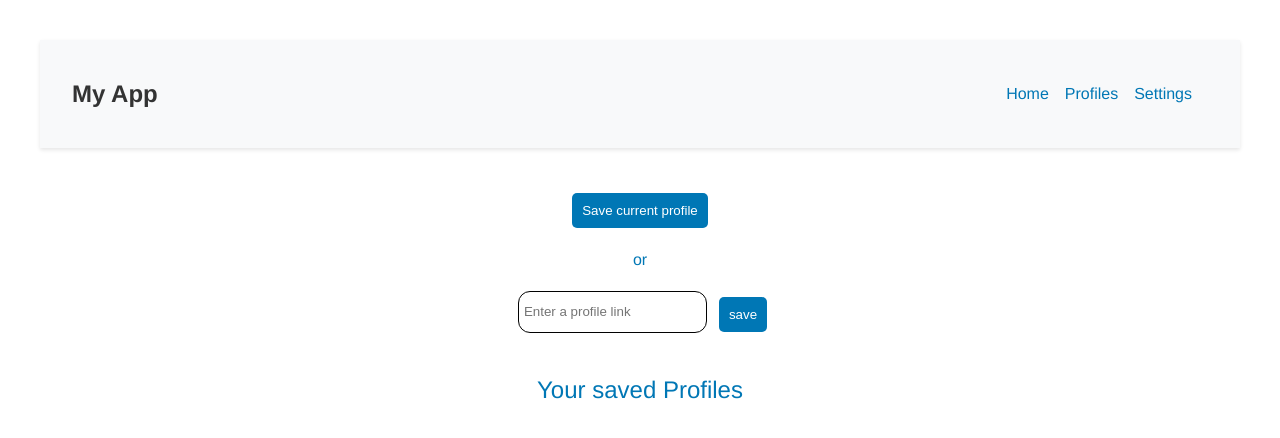
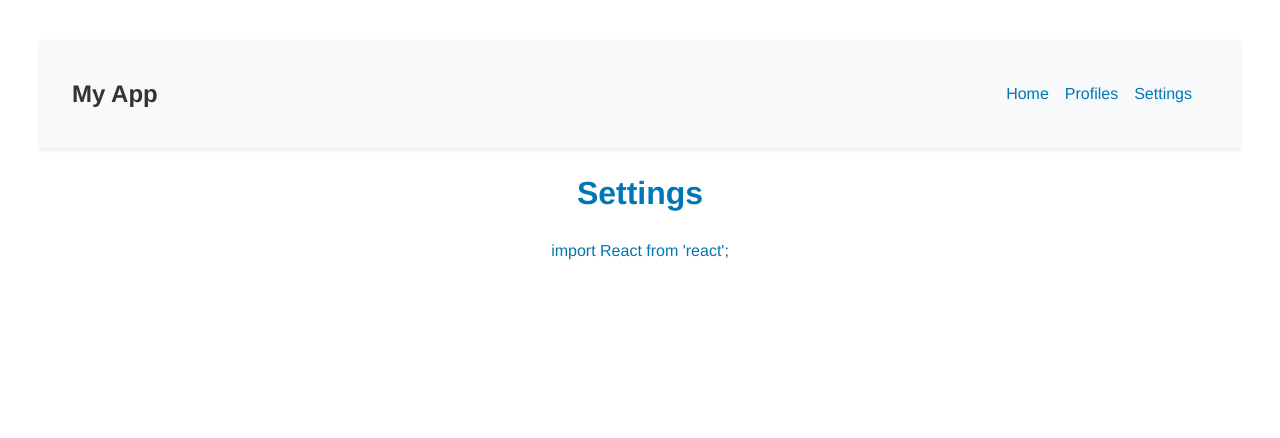
Before and after one commit to mohamed-esoliman/linkedin-buddy, a React (Vite) app: page /settings in a window 1280 px wide. Shown: the top 438 px of the page. Built offline with nearby package versions, Linux system fonts and the light colour scheme.

Commit message:
fix profile scraping

```diff
--- a/public/content.js
+++ b/public/content.js
@@ -7,11 +7,11 @@ chrome.runtime.onMessage.addListener((request, sender, sendResponse) => {
 
         const url = window.location.href;
         const id = url.split('/')[4];
-        const nameElement = document.querySelector('text-heading-xlarge.inline.t-24.v-align-middle.break-words');
+        const nameElement = document.querySelector('text-heading-xlarge');
         const name = nameElement ? nameElement.innerText : '';
-        const bioElement = document.querySelector('text-body-medium.break-words');
+        const bioElement = document.querySelector('text-body-medium');
         const bio = bioElement ? bioElement.innerText : '';
-        const pictureElement = document.querySelector('evi-image.ember-view.profile-photo-edit__preview');
+        const pictureElement = document.querySelector('evi-image');
         const pictureSrc = pictureElement ? pictureElement.src : '';
 
         console.log({url, id, name, bio, pictureSrc});
--- a/src/App.jsx
+++ b/src/App.jsx
@@ -1,15 +1,25 @@
 import React from 'react'
 import './App.css'
+import { BrowserRouter as Router, Routes, Route } from 'react-router-dom'
 import Navbar from './components/Navbar.jsx'
 import Profiles from './components/Profiles.jsx'
+import Settings from './components/Settings.jsx'
+
 
 function App() {
 
   return (
-    <>
-      <Navbar />
-      <Profiles />
-    </>
+    <Router>
+      <div className="app">
+        <Navbar />
+        <div className="content">
+          <Routes>
+            <Route path="/" element={<Profiles />} />
+            <Route path="/settings" element={<Settings />} />
+          </Routes>
+        </div>
+      </div>
+    </Router>
   )
 }
 
--- a/src/components/Profiles.jsx
+++ b/src/components/Profiles.jsx
@@ -1,6 +1,7 @@
 import styles from '../styles/Profiles.module.css';
 import React from 'react';
 import { useState, useEffect} from 'react';
+import { extractProfileData } from '../services/dataScraping';
 
 
 const Profiles = () => {
@@ -8,33 +9,34 @@
     const [profiles, setProfiles] = useState([]);
 
     useEffect(() => {
-            const savedProfiles = JSON.parse(localStorage.getItem('profiles')) || [];
-            setProfiles([...profiles, ...savedProfiles]);
+        const savedProfiles = chrome.storage.sync.get('profiles', (data) => {
+            if (data.profiles) {
+                setProfiles(data.profiles);
+            }
+        });
     }, [])
 
+    useEffect(() => {
+        chrome.storage.sync.set({profiles}, () => {
+            console.log('Profiles saved');
+        });
+    }, [profiles]);
+
     const handleSaveCurrentProfile = () => {
-            chrome.tabs.query({ active: true, currentWindow: true }, (tabs) => {
-            chrome.tabs.sendMessage(tabs[0].id, { action: 'getProfileData' }, (response) => {
-                if (response.error) {
-                    alert(response.error);
+        chrome.tabs.query({active: true, currentWindow: true}, (tabs) => {
+            const tab = tabs[0];
+            const url = tab.url;
+            if (!url || !url.includes('linkedin.com/in/')) {
+                alert('This is not a LinkedIn profile.');
                 return;
             }
-                if (response){
-                    const newProfile = {
-                        url: response.url,
-                        id: response.id,
-                        name: response.name,
-                        bio: response.bio,
-                        picture: response.picture,
-                        notes: {}
-                    };
-                    const updatedProfiles = [...profiles, newProfile];
+
+            extractProfileData(url).then(profile => {
+                const updatedProfiles = [...profiles, profile];
                 setProfiles(updatedProfiles);
-                    localStorage.setItem('profiles', JSON.stringify(updatedProfiles));
+            })
+    });
     }
-            });
-            });
-        };
 
     const handleDeleteProfile = (id) => {
         const updatedProfiles = profiles.filter((profile) => profile.id !== id);
--- /dev/null
+++ b/src/components/Settings.jsx
@@ -0,0 +1,13 @@
+import React from 'react';
+
+const Settings = () => {
+    return (
+        <div>
+            <h1>Settings</h1>
+        import React from 'react';</div>
+
+
+    );
+}
+
+export default Settings;
--- /dev/null
+++ b/src/services/dataScraping.js
@@ -0,0 +1,40 @@
+export const extractProfileData = async (profileURL) => {
+    return new Promise((resolve, reject) => {
+        chrome.scripting.excuteScript(
+            {
+                target: profileURL,
+                function: () => {
+                    const nameElement = document.querySelector("#profile-content > div > div > div > div > main > section > div > div > div > div > span > a > h1");
+                    const name = nameElement ? nameElement.textContent.trim() : "";
+
+                    const imageElement = document.querySelector("#profile-content > div > div > div > div > main > section > div > div > div > div > button > img");
+                    const imageUrl = imageElement ? imageElement.src : "https://placehold.jp/150x150.png";
+
+                    const bioElement = document.querySelector("#profile-content > div > div > div > div > main > section > div > div > div > div > div");
+                    const bio = bioElement ? bioElement.textContent.trim() : "";
+
+                    const experienceSection = document.getElementById("experience").parentElement;
+                    const companyElement = experienceSection.querySelector("div > ul > li:nth-child(1) > div > div > div > div > span > span");
+                    const company = companyElement ? companyElement.textContent.trim() : "";
+
+                    const profile = {
+                        url: profileURL,
+                        id: profileURL.split("/")[4],
+                        name: name,
+                        picture: imageUrl,
+                        bio: bio,
+                        company: company
+                    };
+
+                    return profile;
+                }
+            },
+            (result) => {
+                if (result[0].result.error) {
+                    reject(result[0].result.error);
+                }
+                resolve(result[0].result);
+            }
+        );
+    });
+}
```
Also changed, not shown: public/manifest.json, src/styles/Settings.module.css (added). Lines whose indentation alone changed are shown as unchanged.
